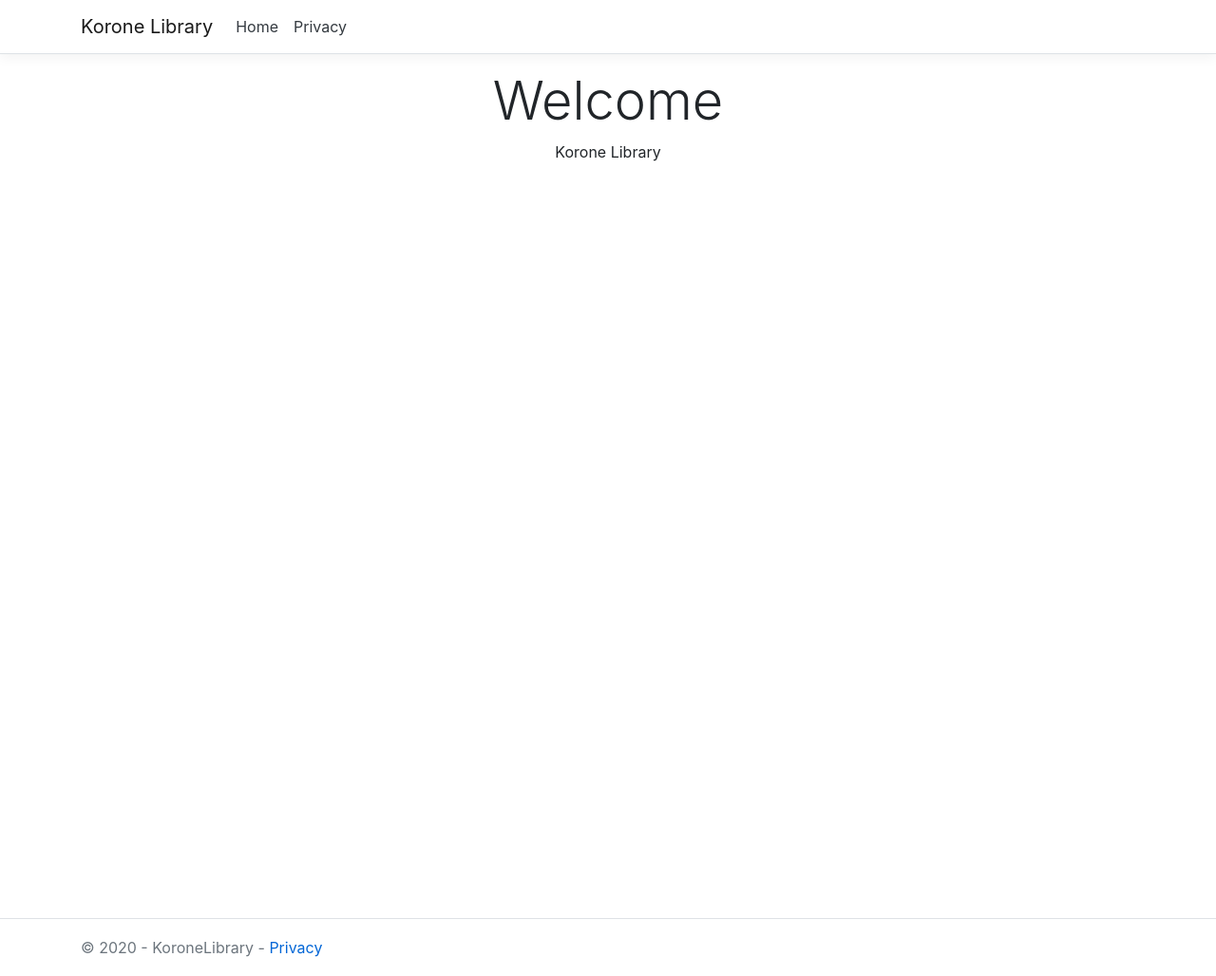
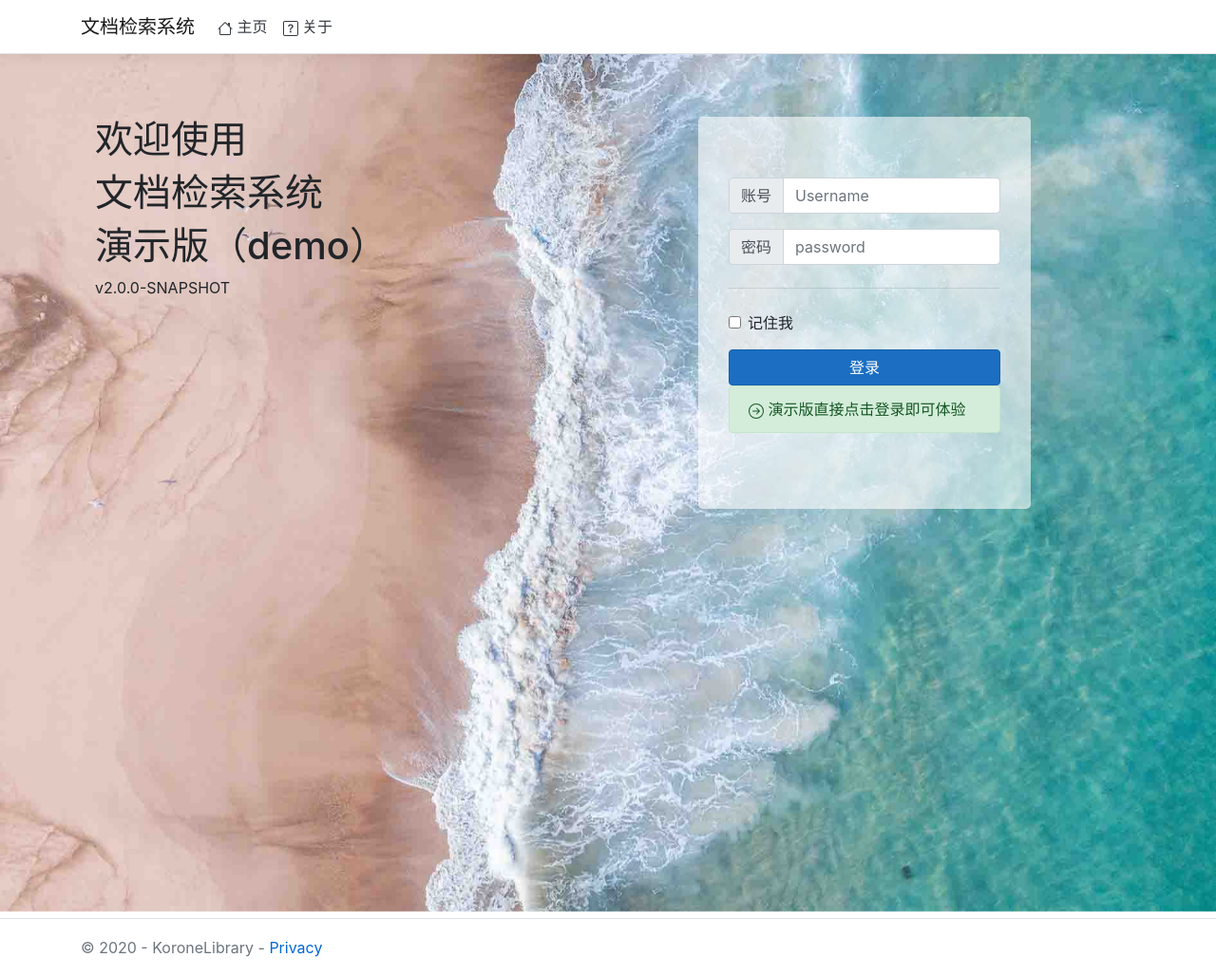
Before and after one commit to HanyuuLu/koroneLib, an ASP.NET Core app: template Views/Home/Index.cshtml in a window 1280 px wide. Shown: the whole page at 95% size. Run offline with ASP.NET Core 8, Linux system fonts and the light colour scheme; the template is opened without the code that fills it, so the values that code supplies are empty.

Commit message:
[feature]主页兼登录页前端

```diff
--- a/Views/Home/Index.cshtml
+++ b/Views/Home/Index.cshtml
@@ -2,7 +2,66 @@
     ViewData["Title"] = "Home";
 }
 
-<div class="text-center">
-    <h1 class="display-4">Welcome</h1>
-    <p>Korone Library</p>
+<div id="carouselExampleControls" class="carousel slide fixed-top" data-ride="carousel" style="width:100%;height:100%;z-index:-1">
+    <div class="carousel-inner">
+        <div class="carousel-item active">
+            <img src="~/res/wallpaper.jpg" class="figure-img img-fluid" alt="...">
+        </div>
+        <div class="carousel-item">
+            <img src="~/res/wallpaper0.jpg" class="figure-img img-fluid" alt="...">
+        </div>
+        <div class="carousel-item">
+            <img src="~/res/wallpaper1.jpg" class="figure-img img-fluid" alt="...">
+        </div>
+        <div class="carousel-item">
+            <img src="~/res/wallpaper2.jpg" class="figure-img img-fluid" alt="...">
+        </div>
+        <div class="carousel-item">
+            <img src="~/res/wallpaper3.jpg" class="figure-img img-fluid" alt="...">
+        </div>
+    </div>
 </div>
+<div class="container">
+    <div style="float:left;width:50%;margin:auto;margin-top:50px">
+        <h1 class="display-6">欢迎使用</h1>
+        <h1 class="display-6">文档检索系统</h1>
+        <h1 class="display-6">演示版（demo）</h1>
+        <p>v2.0.0-SNAPSHOT</p>
+    </div>
+
+    <div style="float:right;width:50%;align-content:center">
+        <div style="width: 350px;margin:auto;margin-top:50px;background-color:rgba(255,255,255,0.6)" class="jumbotron">
+            <form>
+                <div class="form-group">
+                    <div class="input-group mb-3">
+                        <div class="input-group-prepend">
+                            <span class="input-group-text" id="basic-addon1">账号</span>
+                        </div>
+                        <input type="text" class="form-control" placeholder="Username" aria-label="Username" aria-describedby="basic-addon1">
+                    </div>
+                </div>
+                <div class="form-group">
+                    <div class="input-group mb-3">
+                        <div class="input-group-prepend">
+                            <span class="input-group-text" id="basic-addon1">密码</span>
+                        </div>
+                        <input type="password" class="form-control" placeholder="password" aria-label="Username" aria-describedby="basic-addon1">
+                    </div>
+                </div>
+                <hr class="my-4">
+                <div class="form-group form-check">
+                    <input type="checkbox" class="form-check-input" id="exampleCheck1">
+                    <label class="form-check-label" for="exampleCheck1">记住我</label>
+                </div>
+                <button style="width:100%" type="submit" class="btn btn-primary">登录</button>
+                <div class="alert alert-success" role="alert">
+                    <svg width="1em" height="1em" viewBox="0 0 16 16" class="bi bi-arrow-right-circle" fill="currentColor" xmlns="http://www.w3.org/2000/svg">
+                        <path fill-rule="evenodd" d="M8 15A7 7 0 1 0 8 1a7 7 0 0 0 0 14zm0 1A8 8 0 1 0 8 0a8 8 0 0 0 0 16z" />
+                        <path fill-rule="evenodd" d="M4 8a.5.5 0 0 0 .5.5h5.793l-2.147 2.146a.5.5 0 0 0 .708.708l3-3a.5.5 0 0 0 0-.708l-3-3a.5.5 0 1 0-.708.708L10.293 7.5H4.5A.5.5 0 0 0 4 8z" />
+                    </svg>
+                    演示版直接点击登录即可体验
+                </div>
+            </form>
+        </div>
+    </div>
+</div>
--- a/Views/Shared/_Layout.cshtml
+++ b/Views/Shared/_Layout.cshtml
@@ -3,7 +3,7 @@
 <head>
     <meta charset="utf-8" />
     <meta name="viewport" content="width=device-width, initial-scale=1.0" />
-    <title>@ViewData["Title"] - KoroneLibrary</title>
+    <title>@ViewData["Title"] - 文档检索系统</title>
     <link rel="stylesheet" href="~/lib/bootstrap/dist/css/bootstrap.min.css" />
     <link rel="stylesheet" href="~/css/site.css" />
 </head>
@@ -11,7 +11,7 @@
     <header>
         <nav class="navbar navbar-expand-sm navbar-toggleable-sm navbar-light bg-white border-bottom box-shadow mb-3">
             <div class="container">
-                <a class="navbar-brand" asp-area="" asp-controller="Home" asp-action="Index">Korone Library</a>
+                <a class="navbar-brand" asp-area="" asp-controller="Home" asp-action="Index">文档检索系统</a>
                 <button class="navbar-toggler" type="button" data-toggle="collapse" data-target=".navbar-collapse" aria-controls="navbarSupportedContent"
                         aria-expanded="false" aria-label="Toggle navigation">
                     <span class="navbar-toggler-icon"></span>
@@ -19,10 +19,20 @@
                 <div class="navbar-collapse collapse d-sm-inline-flex flex-sm-row-reverse">
                     <ul class="navbar-nav flex-grow-1">
                         <li class="nav-item">
-                            <a class="nav-link text-dark" asp-area="" asp-controller="Home" asp-action="Index">Home</a>
+                            <a class="nav-link text-dark" asp-area="" asp-controller="Home" asp-action="Index">
+                                <svg width="1em" height="1em" viewBox="0 0 16 16" class="bi bi-house" fill="currentColor" xmlns="http://www.w3.org/2000/svg">
+                                    <path fill-rule="evenodd" d="M2 13.5V7h1v6.5a.5.5 0 0 0 .5.5h9a.5.5 0 0 0 .5-.5V7h1v6.5a1.5 1.5 0 0 1-1.5 1.5h-9A1.5 1.5 0 0 1 2 13.5zm11-11V6l-2-2V2.5a.5.5 0 0 1 .5-.5h1a.5.5 0 0 1 .5.5z" />
+                                    <path fill-rule="evenodd" d="M7.293 1.5a1 1 0 0 1 1.414 0l6.647 6.646a.5.5 0 0 1-.708.708L8 2.207 1.354 8.854a.5.5 0 1 1-.708-.708L7.293 1.5z" />
+                                </svg> 主页
+                            </a>
                         </li>
                         <li class="nav-item">
-                            <a class="nav-link text-dark" asp-area="" asp-controller="Home" asp-action="Privacy">Privacy</a>
+                            <a class="nav-link text-dark" asp-area="" asp-controller="Home" asp-action="Privacy">
+                                <svg width="1em" height="1em" viewBox="0 0 16 16" class="bi bi-question-square" fill="currentColor" xmlns="http://www.w3.org/2000/svg">
+                                    <path fill-rule="evenodd" d="M14 1H2a1 1 0 0 0-1 1v12a1 1 0 0 0 1 1h12a1 1 0 0 0 1-1V2a1 1 0 0 0-1-1zM2 0a2 2 0 0 0-2 2v12a2 2 0 0 0 2 2h12a2 2 0 0 0 2-2V2a2 2 0 0 0-2-2H2z" />
+                                    <path d="M5.255 5.786a.237.237 0 0 0 .241.247h.825c.138 0 .248-.113.266-.25.09-.656.54-1.134 1.342-1.134.686 0 1.314.343 1.314 1.168 0 .635-.374.927-.965 1.371-.673.489-1.206 1.06-1.168 1.987l.003.217a.25.25 0 0 0 .25.246h.811a.25.25 0 0 0 .25-.25v-.105c0-.718.273-.927 1.01-1.486.609-.463 1.244-.977 1.244-2.056 0-1.511-1.276-2.241-2.673-2.241-1.267 0-2.655.59-2.75 2.286zm1.557 5.763c0 .533.425.927 1.01.927.609 0 1.028-.394 1.028-.927 0-.552-.42-.94-1.029-.94-.584 0-1.009.388-1.009.94z" />
+                                </svg> 关于
+                            </a>
                         </li>
                     </ul>
                 </div>
@@ -35,7 +45,7 @@
         </main>
     </div>
 
-    <footer class="border-top footer text-muted">
+    <footer class="border-top footer text-muted" style="background-color:rgba(255,255,255,0.8)">
         <div class="container">
             &copy; 2020 - KoroneLibrary - <a asp-area="" asp-controller="Home" asp-action="Privacy">Privacy</a>
         </div>
```
Also changed, not shown: wwwroot/res/wallpaper.jpg (added), wwwroot/res/wallpaper0.jpg (added), wwwroot/res/wallpaper1.jpg (added), wwwroot/res/wallpaper2.jpg (added), wwwroot/res/wallpaper3.jpg (added).
